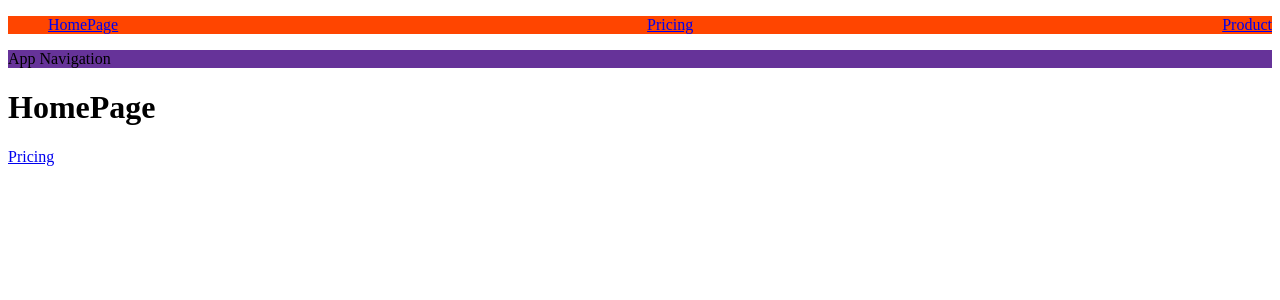
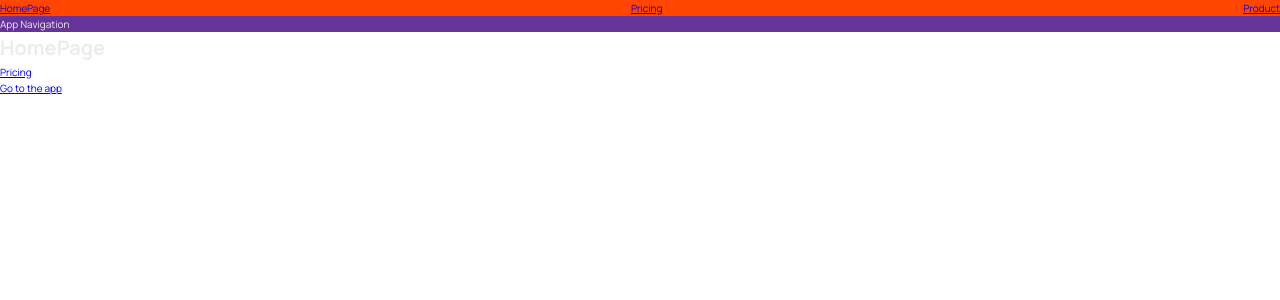
Before and after one commit to HidayahJadaan/My_ReactJS_Tasks, a React app in the folder 15-world-wise-using-vite/: page / in a window 1280 px wide. Shown: the top 300 px of the page. Built offline with nearby package versions, Linux system fonts and the light colour scheme; the HTML template or start-up script is replaced by a standard one.

Commit message:
Using CSS Modules In Our Project

```diff
--- /dev/null
+++ b/15-world-wise-using-vite/src/index.css
@@ -0,0 +1,78 @@
+/* Taken from getting started guide at: https://leafletjs.com/examples/quick-start/ */
+@import "https://unpkg.com/leaflet@1.7.1/dist/leaflet.css";
+@import "https://fonts.googleapis.com/css2?family=Manrope:wght@400;600;700;800&display=swap";
+
+/* These CSS variables are global, so they are available in all CSS modules */
+:root {
+  --color-brand--1: #ffb545;
+  --color-brand--2: #00c46a;
+
+  --color-dark--0: #242a2e;
+  --color-dark--1: #2d3439;
+  --color-dark--2: #42484d;
+  --color-light--1: #aaa;
+  --color-light--2: #ececec;
+  --color-light--3: #d6dee0;
+}
+
+* {
+  margin: 0;
+  padding: 0;
+  box-sizing: inherit;
+}
+
+html {
+  font-size: 62.5%;
+  box-sizing: border-box;
+}
+
+body {
+  font-family: "Manrope", sans-serif;
+  color: var(--color-light--2);
+  font-weight: 400;
+  line-height: 1.6;
+}
+
+label {
+  font-size: 1.6rem;
+  font-weight: 600;
+}
+
+input,
+textarea {
+  width: 100%;
+  padding: 0.8rem 1.2rem;
+  font-family: inherit;
+  font-size: 1.6rem;
+  border: none;
+  border-radius: 5px;
+  background-color: var(--color-light--3);
+  transition: all 0.2s;
+}
+
+input:focus {
+  outline: none;
+  background-color: #fff;
+}
+
+.cta:link,
+.cta:visited {
+  display: inline-block;
+  background-color: var(--color-brand--2);
+  color: var(--color-dark--1);
+  text-transform: uppercase;
+  text-decoration: none;
+  font-size: 1.6rem;
+  font-weight: 600;
+  padding: 1rem 3rem;
+  border-radius: 5px;
+}
+
+/*
+"importCSSModule": {
+    "prefix": "csm",
+    "scope": "javascript,typescript,javascriptreact",
+    "body": ["import styles from './${TM_FILENAME_BASE}.module.css'"],
+    "description": "Import CSS Module as `styles`"
+  },
+*/
--- a/15-world-wise-using-vite/src/main.jsx
+++ b/15-world-wise-using-vite/src/main.jsx
@@ -1,6 +1,7 @@
 import React from 'react'
 import ReactDOM from 'react-dom/client'
 import App from './App.jsx'
+import "./index.css"
 
 ReactDOM.createRoot(document.getElementById('root')).render(
   <React.StrictMode>
--- a/15-world-wise-using-vite/src/pages/HomePage.jsx
+++ b/15-world-wise-using-vite/src/pages/HomePage.jsx
@@ -13,7 +13,9 @@
 {/* We don't need this because it make the page re-loaded */}
 {/* <a href="/pricing">Pricing</a> */}
 
-<Link to="/pricing">Pricing</Link>
+<Link to="/pricing">Pricing</Link><br/>
+<Link to="/app">Go to the app</Link>
+
     </div>
   )
 }
```
